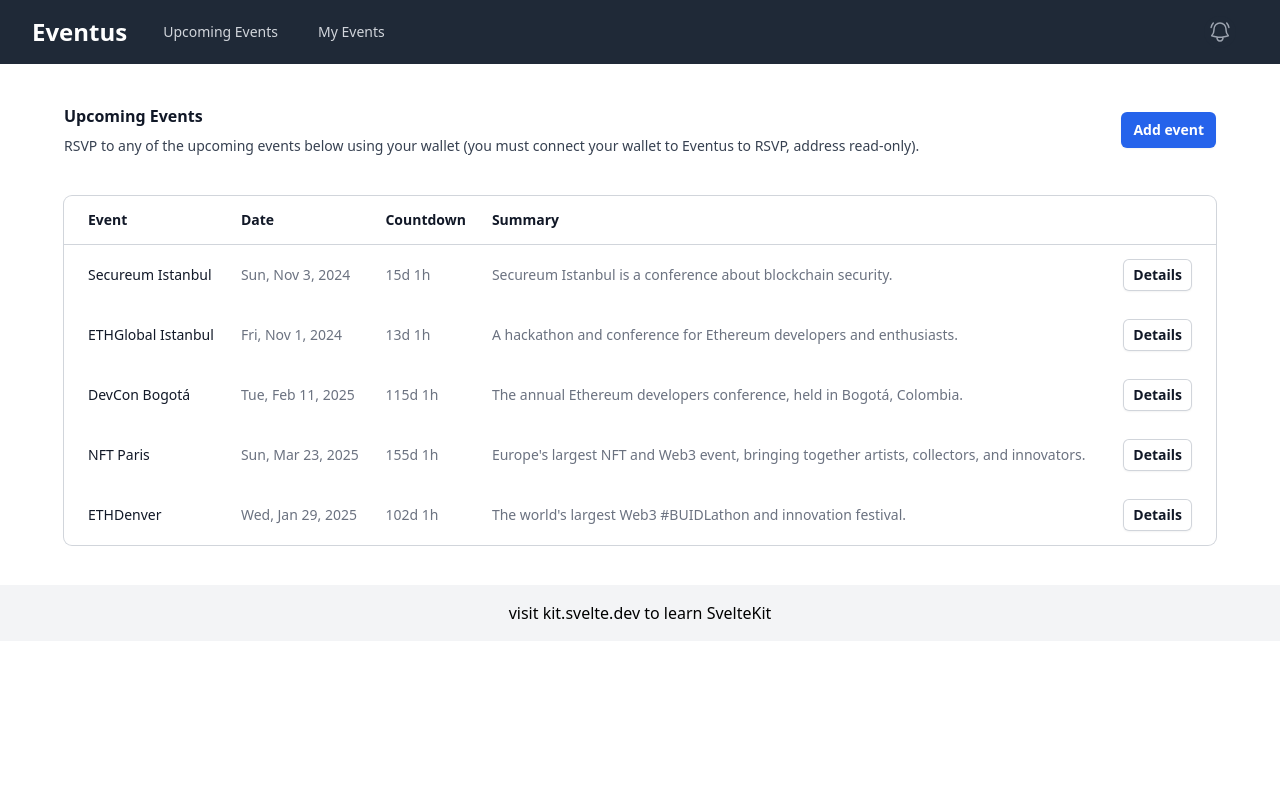
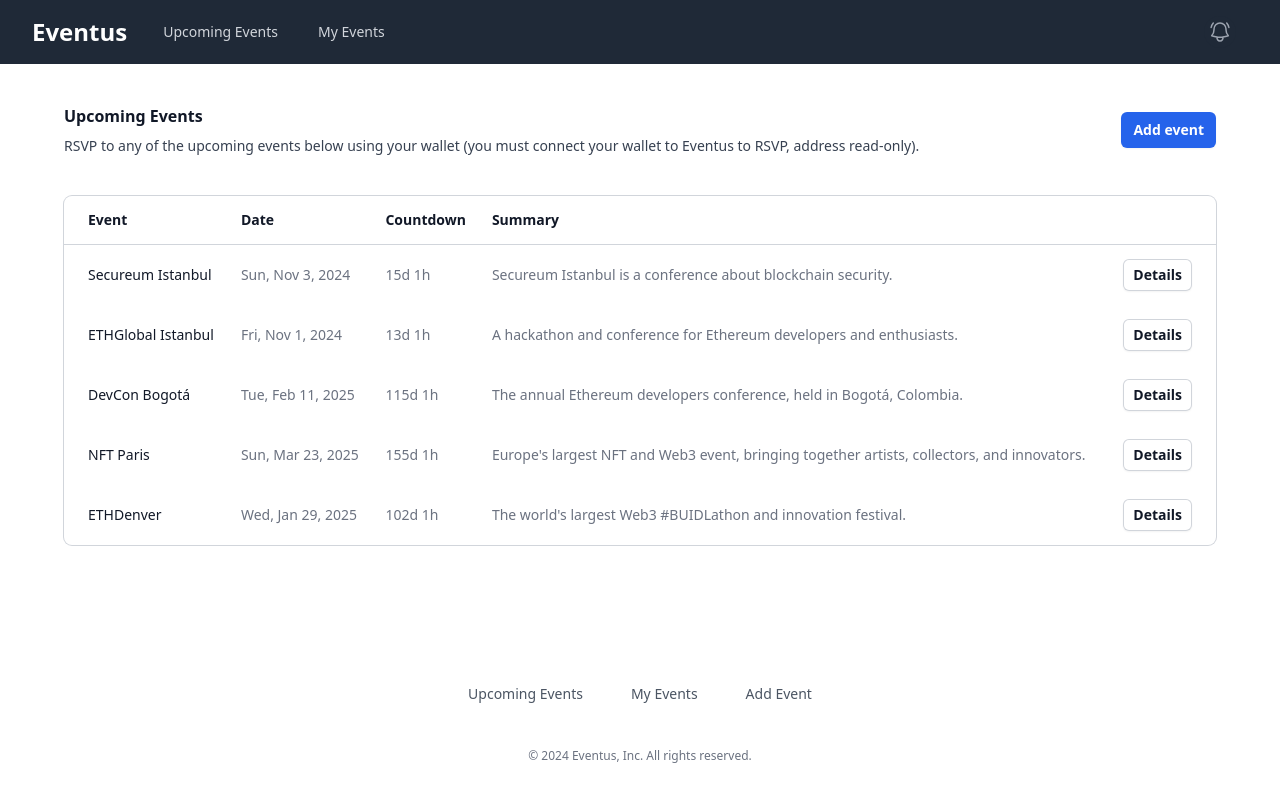
Before and after one commit to mauricedesaxe/eventus, a SvelteKit app: page / in a window 1280 px wide. Shown: the top 802 px of the page. Built offline with nearby package versions, Linux system fonts and the light colour scheme; what @reown/appkit, @reown/appkit-adapter-wagmi would draw is missing.

Commit message:
add nice footer (#9)

```diff
--- /dev/null
+++ b/src/Footer.svelte
@@ -0,0 +1,22 @@
+<footer class="bg-white">
+	<div class="mx-auto max-w-7xl overflow-hidden px-6 py-20 sm:py-24 lg:px-8">
+		<nav class="-mb-6 columns-2 sm:flex sm:justify-center sm:space-x-12" aria-label="Footer">
+			<div class="pb-6">
+				<a href="/" class="text-sm leading-6 text-gray-600 hover:text-gray-900">Upcoming Events</a>
+			</div>
+			<div class="pb-6">
+				<a href="/my-events" class="text-sm leading-6 text-gray-600 hover:text-gray-900"
+					>My Events</a
+				>
+			</div>
+			<div class="pb-6">
+				<a href="/add-event" class="text-sm leading-6 text-gray-600 hover:text-gray-900"
+					>Add Event</a
+				>
+			</div>
+		</nav>
+		<p class="mt-10 text-center text-xs leading-5 text-gray-500">
+			&copy; 2024 Eventus, Inc. All rights reserved.
+		</p>
+	</div>
+</footer>
--- a/src/routes/+layout.svelte
+++ b/src/routes/+layout.svelte
@@ -1,6 +1,7 @@
 <script>
 	import Header from './Header.svelte';
 	import '../app.css';
+	import Footer from '../Footer.svelte';
 </script>
 
 <div class="app">
@@ -8,7 +9,5 @@
 
 	<slot />
 
-	<footer class="bg-gray-100 p-4 text-center">
-		<p>visit <a href="https://kit.svelte.dev">kit.svelte.dev</a> to learn SvelteKit</p>
-	</footer>
+	<Footer />
 </div>
```
